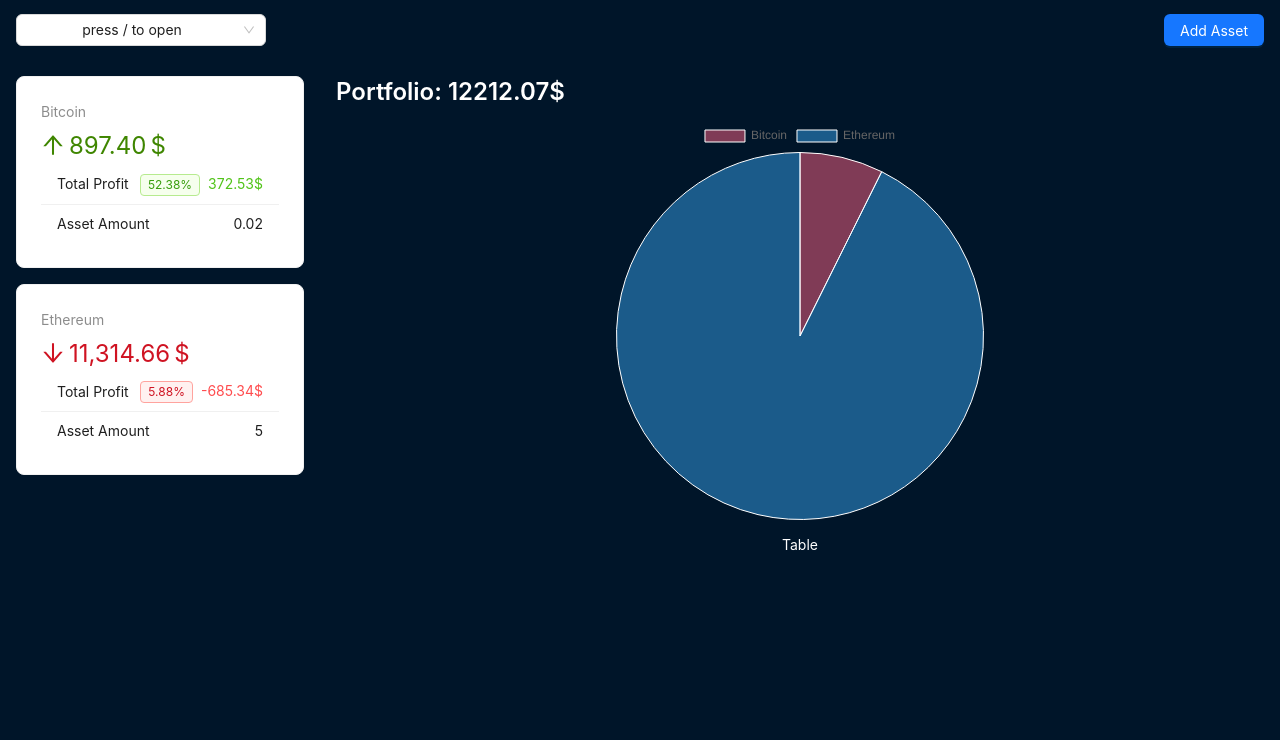
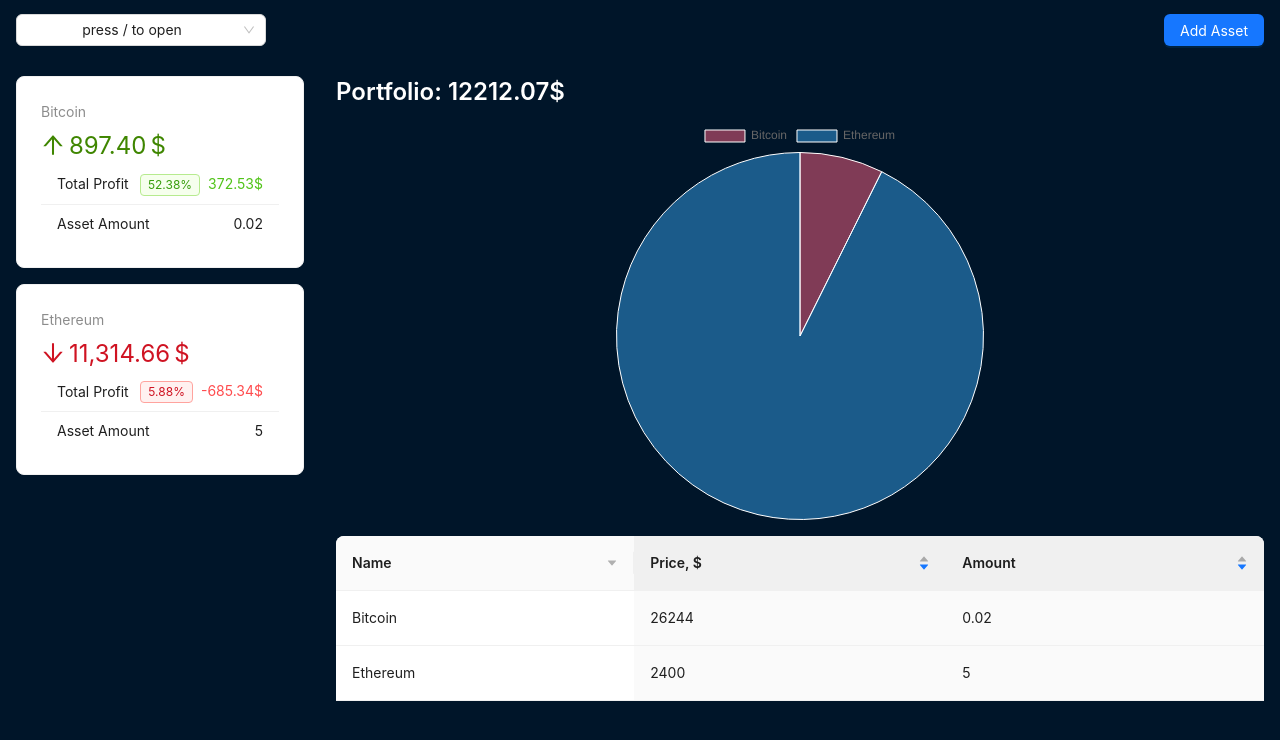
Before and after one commit to kitOl/react-crypto-app, a React (Vite) app: page / in a window 1280 px wide. Shown: the top 740 px of the page. Built offline with nearby package versions, Linux system fonts and the light colour scheme.

Commit message:
add table in content

```diff
--- a/src/components/AssetsTable.jsx
+++ b/src/components/AssetsTable.jsx
@@ -1,3 +1,40 @@
+import { Table } from "antd";
+import { useCrypto } from "../context/crypto-context";
+
+const columns = [
+  {
+    title: "Name",
+    dataIndex: "name",
+    sorter: (a, b) => a.name.length - b.name.length,
+    sortDirections: ["descend"],
+  },
+  {
+    title: "Price, $",
+    dataIndex: "price",
+    defaultSortOrder: "descend",
+    sorter: (a, b) => a.price - b.price,
+  },
+  {
+    title: "Amount",
+    dataIndex: "amount",
+    defaultSortOrder: "descend",
+    sorter: (a, b) => a.amount - b.amount,
+  },
+];
+
 export default function AssetsTable() {
-  return <div>Table</div>;
+  const { assets } = useCrypto();
+
+  const data = assets.map((a) => ({
+    key: a.id,
+    name: a.name,
+    price: a.price,
+    amount: a.amount,
+  }));
+
+  return (
+    <div>
+      <Table pagination={false} columns={columns} dataSource={data} />
+    </div>
+  );
 }
```
Also changed, not shown: 1 other file (tests, documents, lock files or other folders).
